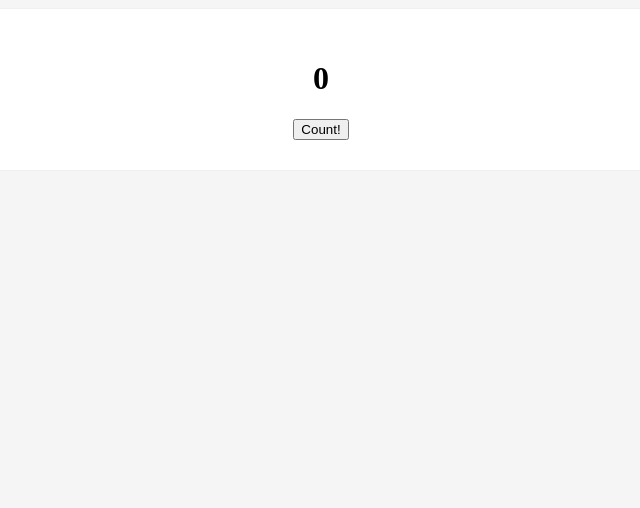
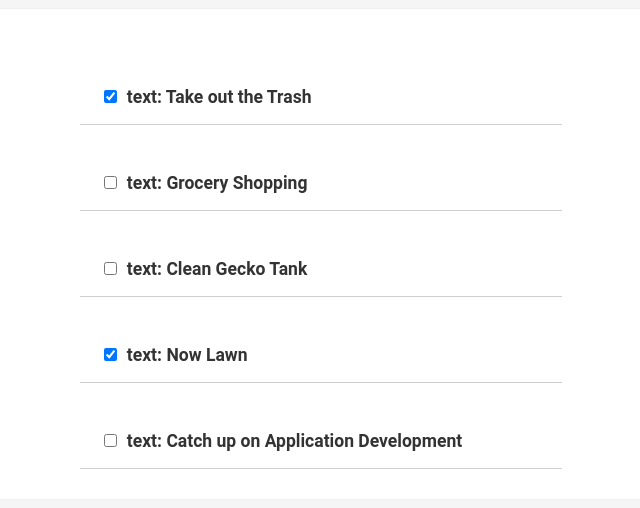
Before and after one commit to Tunji545/freecodecamp-create-react-app-windows, a React (Create React App) app: page / in a window 1280 px wide. Shown: the top 508 px of the page, without its empty margins (319-959 px from the left). Built offline with nearby package versions, Linux system fonts and the light colour scheme.

Commit message:
TodoApp Phase 6

```diff
--- a/src/App.js
+++ b/src/App.js
@@ -1,30 +1,34 @@
 import React from "react";
+import todoData from "./components/todoData";
+import TodoItem from "./components/TodoItem";
 import "./index.css";
 
 class App extends React.Component {
   constructor() {
     super();
     this.state = {
-      count: 0
+      todos: todoData
     }
-    this.handleClick = this.handleClick.bind(this);
+    this.handleChange = this.handleChange.bind(this);
   }
-
-  handleClick() {
-    // this.setState({count: 1}); When Previous State is not cared for.
-
-    // When Previous state is cared for
+  handleChange(id) {
     this.setState(prevState => {
+      const UpdatedTodos = prevState.todos.map(todo => {
+        if(todo.id === id) {
+          todo.completed = !todo.completed;
+        }
+        return todo;
+      })
       return {
-        count: prevState.count + 1
+        todos: UpdatedTodos
       }
     })
   }
   render() {
+    const TodoComponent = this.state.todos.map(todo => <TodoItem key={todo.id} todos={todo} handleChange={this.handleChange}/>)
     return (
-      <div className="arrange">
-        <h1>{this.state.count}</h1>
-        <button onClick={this.handleClick}>Count!</button>
+      <div className="todo-list">
+        {TodoComponent}
       </div>
     )
   }
--- a/src/components/TodoItem.js
+++ b/src/components/TodoItem.js
@@ -4,7 +4,10 @@ function TodoItem(props) {
 
   return (
     <div className="todo-item">
-      <input type="checkbox" checked={props.todos.completed} onChange={() => {console.log("Changed.")}} />
+      <input type="checkbox"
+        checked={props.todos.completed}
+        onChange={() => props.handleChange(props.todos.id)}
+      />
       <h3>text: {props.todos.text}</h3>
     </div>
   )
```
Also changed, not shown: 1 other file (tests, documents, lock files or other folders).
